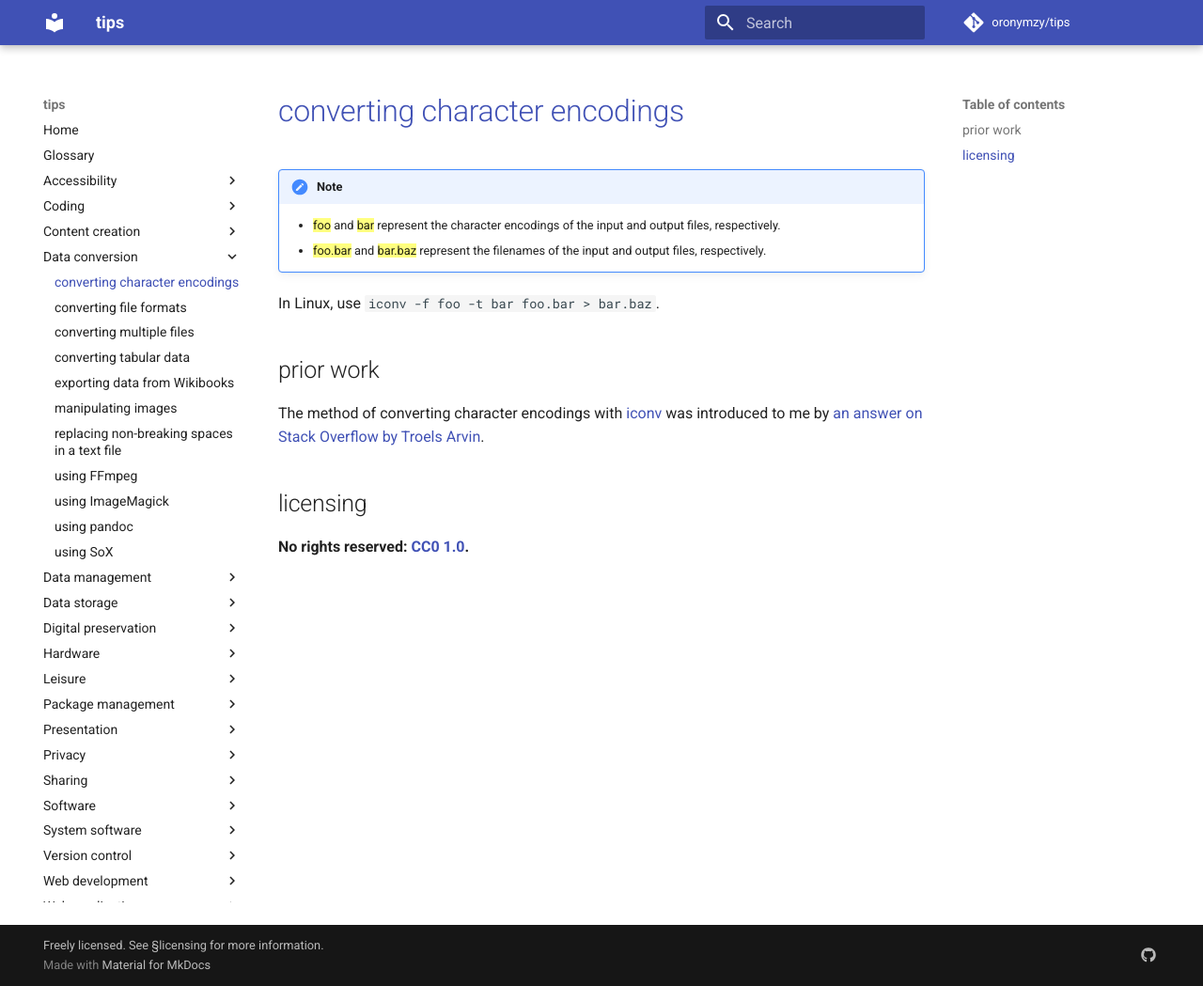
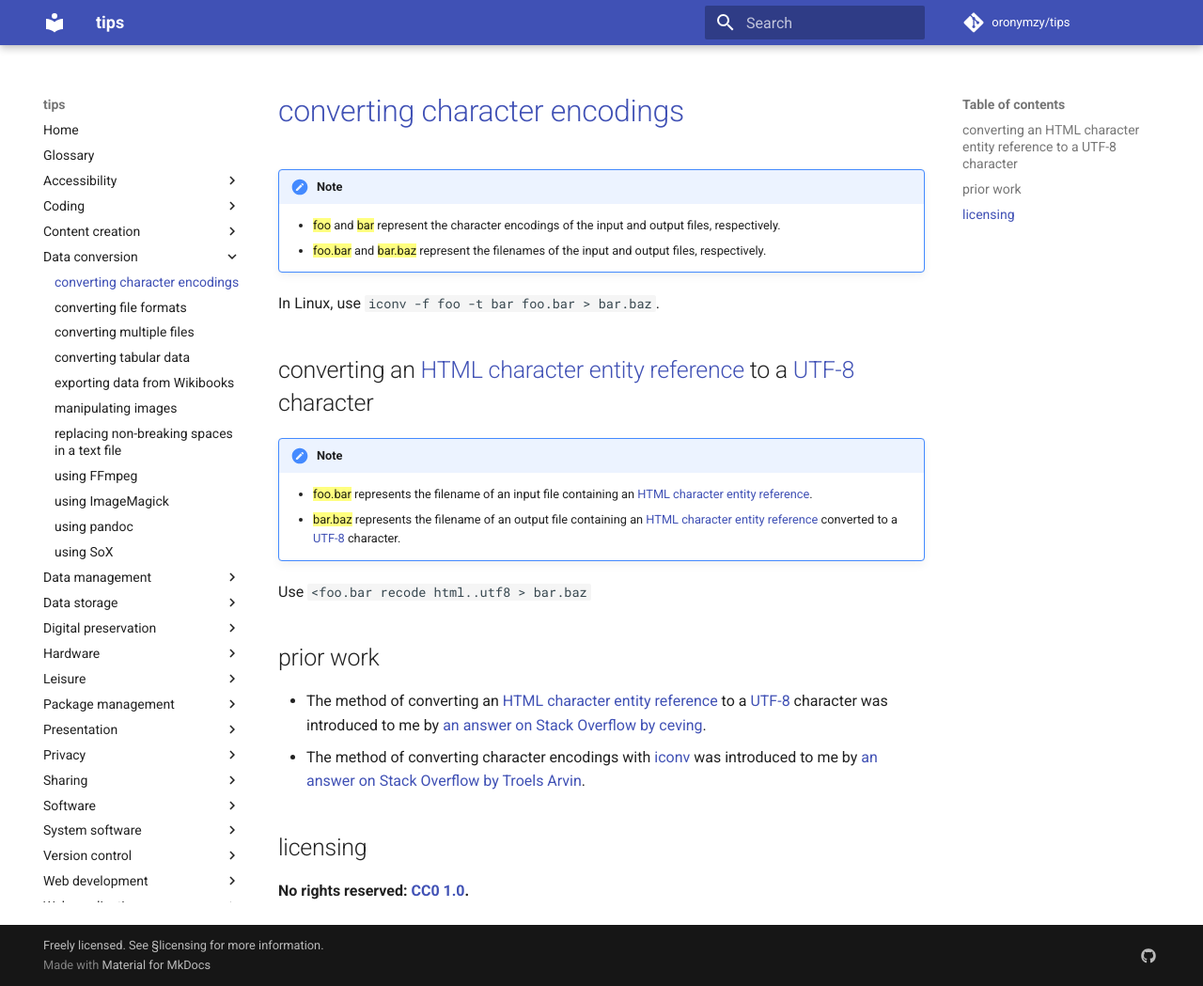
Before and after one commit to oronymzy/tips, an MkDocs documentation site: the page built from docs/cnvcenc.md, in a window 1280 px wide and 1049 px high. Shown: the whole window at 94% size. Built offline with MkDocs 1.6.1 and Material for MkDocs 9.7.7, drawn with Linux system fonts in a browser that asks for light colours; comment, search, counter and statistics services are not loaded.

Commit message:
Add section, add admonition, add script, add hyperlinks, add content
Add 'converting an HTML character entity reference to a UTF-8 character'
section, with admonition, script, and hyperlinks.
Add unordered list item in 'prior work' section.

```diff
--- a/docs/cnvcenc.md
+++ b/docs/cnvcenc.md
@@ -7,10 +7,22 @@
 
 In Linux, use `iconv -f foo -t bar foo.bar > bar.baz`.
 
+## converting an [HTML character entity reference] to a [UTF-8] character {: #HTMLcertoUTF8 }
+
+!!! note
+
+    - {==foo.bar==} represents the filename of an input file containing an [HTML character entity reference].
+    - {==bar.baz==} represents the filename of an output file containing an [HTML character entity reference] converted to a [UTF-8] character.
+
+Use `<foo.bar recode html..utf8 > bar.baz`
+
 ## prior work
-The method of converting character encodings with [iconv](https://en.wikipedia.org/wiki/Iconv) was introduced to me by [an answer on Stack Overflow by Troels Arvin](https://stackoverflow.com/questions/64860/best-way-to-convert-text-files-between-character-sets/64889#64889).
+- The method of converting an [HTML character entity reference] to a [UTF-8] character was introduced to me by [an answer on Stack Overflow by ceving](https://stackoverflow.com/questions/5929492/bash-script-to-convert-from-html-entities-to-characters/5929519#5929519).
+- The method of converting character encodings with [iconv](https://en.wikipedia.org/wiki/Iconv) was introduced to me by [an answer on Stack Overflow by Troels Arvin](https://stackoverflow.com/questions/64860/best-way-to-convert-text-files-between-character-sets/64889#64889).
 
 ## licensing
 **No rights reserved: [CC0 1.0](https://creativecommons.org/publicdomain/zero/1.0/).**
 
 [converting character encodings]: https://en.wikipedia.org/wiki/Character_encoding#Character_encoding_translation
+[HTML character entity reference]: https://en.wikipedia.org/wiki/List_of_XML_and_HTML_character_entity_references#Character_entity_references_in_HTML
+[UTF-8]: https://en.wikipedia.org/wiki/UTF-8
```
